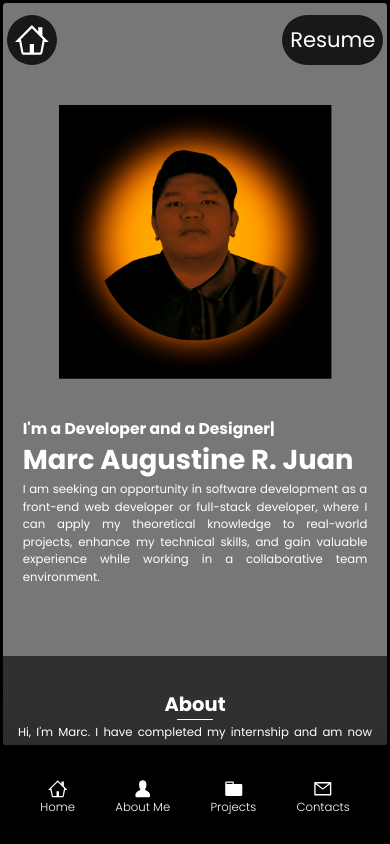
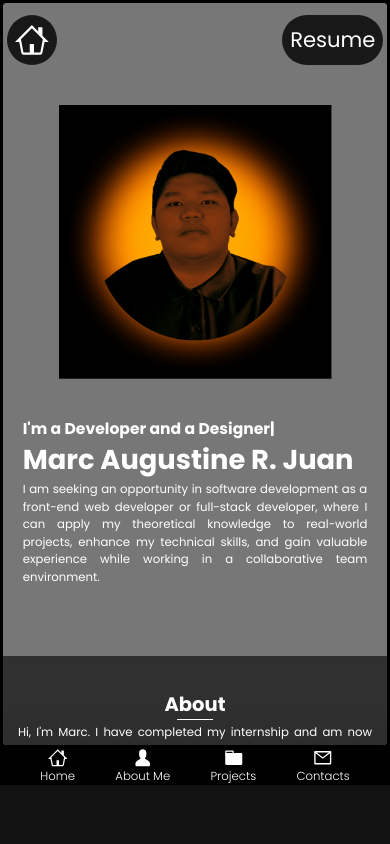
Before and after one commit to Mac12880/nextPortfolio, a Next.js app: page / in a window 390 px wide. Built offline with nearby package versions, Linux system fonts and the light colour scheme.

Commit message:
fix responsiveness to mobile browser

```diff
--- a/components/RightContent/footer.js
+++ b/components/RightContent/footer.js
@@ -23,7 +23,8 @@ const Footer = () => {
       </footer>
       {/* For Mobile and Ipads */}
       <footer
-        className="h-[11vh] flex lg:hidden justify-evenly items-center sticky bg-black inset-0 bottom-0 w-full font-light"
+        // className="h-[11vh] flex lg:hidden justify-evenly items-center sticky bg-black inset-0 bottom-0 w-full font-light"
+        className="h-[11%] flex lg:hidden justify-evenly items-center sticky bg-black inset-0 bottom-0 w-full font-light"
         // style={{ height: "10vh" }}
       >
         {content.map((item) => {
--- a/pages/index.js
+++ b/pages/index.js
@@ -36,10 +36,12 @@ export default function Home() {
         <meta name="viewport" content="width=device-width, initial-scale=1" />
         <link rel="icon" href="/favicon.ico" />
       </Head>
-      <main className="bg-black h-full w-[100%]">
+      {/* <main className="bg-black h-full w-[100%]"> */}
+      <main className="bg-black h-[100%] w-[100%]">
         <div
           // content1
-          className="flex flex-row h-[89vh] w-[100%] lg:h-[97vh] p-[0.7vw]"
+          // className="flex flex-row h-[89vh] w-[100%] lg:h-[97vh] p-[0.7vw]"
+          className="flex flex-row h-[89%] w-[100%] lg:h-[97vh] p-[0.7vw]"
         >
           <div
             // Left Content
```
